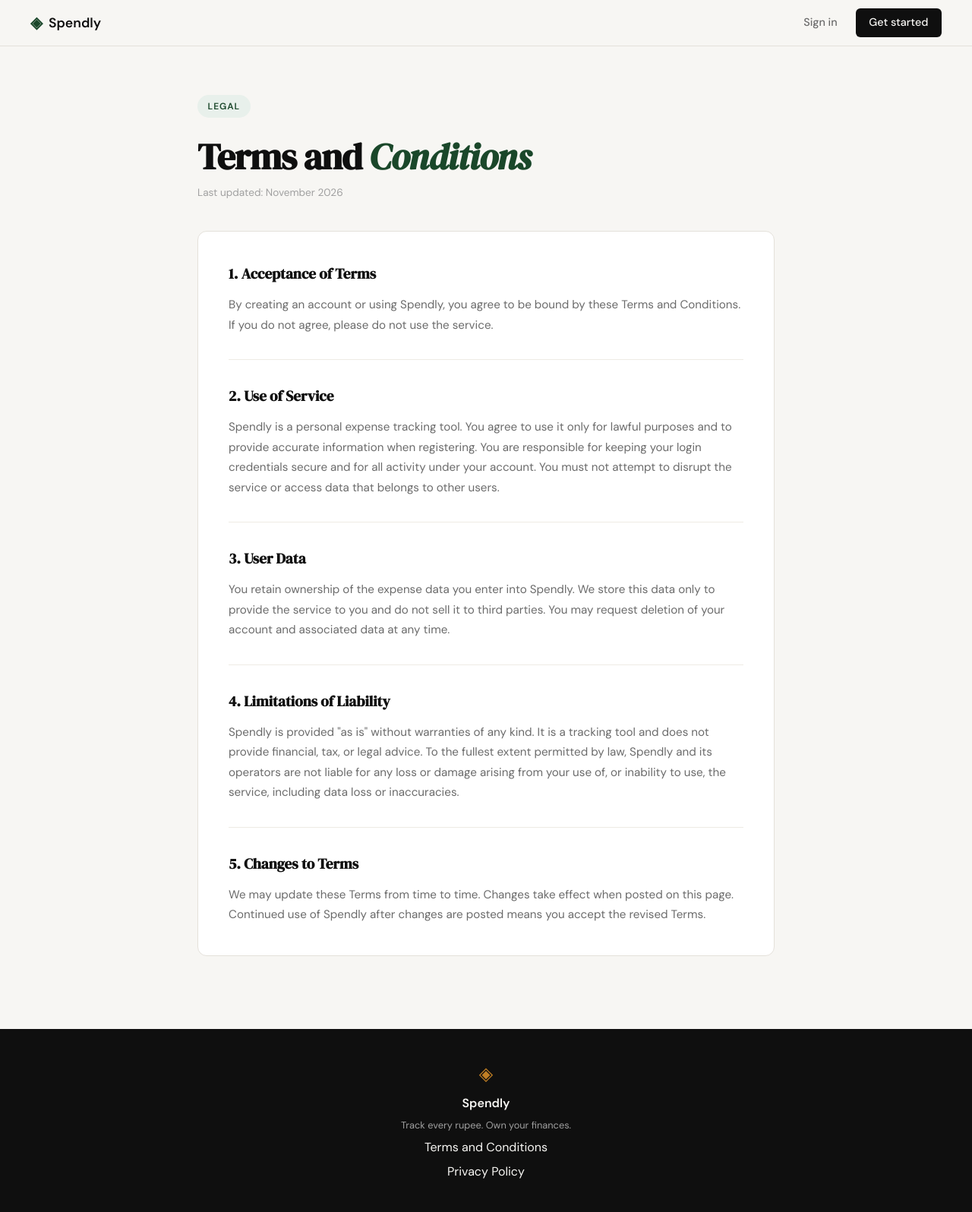
After one commit to PrathamShenoy14/spendly, a Flask app: page /terms in a window 1280 px wide. The commit adds this page. Shown: the whole page at 76% size. Run offline with Flask 3, Linux system fonts and the light colour scheme.

Commit message:
landing: add terms and conditions page and route

```diff
--- a/app.py
+++ b/app.py
@@ -20,6 +20,11 @@ def register():
 @app.route("/login")
 def login():
     return render_template("login.html")
+
+
+@app.route("/terms")
+def terms():
+    return render_template("terms.html")
 
 
 # ------------------------------------------------------------------ #
--- a/static/css/style.css
+++ b/static/css/style.css
@@ -508,6 +508,67 @@ a { color: inherit; text-decoration: none; }
 }
 
 /* ------------------------------------------------------------------ */
+/* Legal pages (terms, privacy)                                        */
+/* ------------------------------------------------------------------ */
+
+.legal {
+    padding: 4rem 2rem 6rem;
+}
+
+.legal-inner {
+    max-width: 760px;
+    margin: 0 auto;
+}
+
+.legal-title {
+    font-family: var(--font-display);
+    font-size: clamp(2rem, 4vw, 3rem);
+    line-height: 1.15;
+    letter-spacing: -0.02em;
+    color: var(--ink);
+    margin-bottom: 0.5rem;
+}
+
+.legal-title em {
+    font-style: italic;
+    color: var(--accent);
+}
+
+.legal-updated {
+    font-size: 0.85rem;
+    color: var(--ink-faint);
+    margin-bottom: 2.5rem;
+}
+
+.legal-card {
+    background: var(--paper-card);
+    border: 1px solid var(--border);
+    border-radius: var(--radius-md);
+    padding: 2.5rem;
+}
+
+.legal-card h2 {
+    font-family: var(--font-display);
+    font-size: 1.2rem;
+    color: var(--ink);
+    margin: 2rem 0 0.75rem;
+    padding-top: 2rem;
+    border-top: 1px solid var(--border-soft);
+}
+
+.legal-card h2:first-child {
+    margin-top: 0;
+    padding-top: 0;
+    border-top: none;
+}
+
+.legal-card p {
+    font-size: 0.95rem;
+    color: var(--ink-muted);
+    line-height: 1.75;
+}
+
+/* ------------------------------------------------------------------ */
 /* Responsive                                                          */
 /* ------------------------------------------------------------------ */
 
@@ -527,4 +588,6 @@ a { color: inherit; text-decoration: none; }
 @media (max-width: 600px) {
     .nav-links a:not(.nav-cta) { display: none; }
     .hero { padding: 3rem 1rem 2rem; }
+    .legal { padding: 2.5rem 1rem 4rem; }
+    .legal-card { padding: 1.5rem; }
 }
--- a/templates/base.html
+++ b/templates/base.html
@@ -34,7 +34,7 @@
             <span class="brand-icon">◈</span>
             <span class="footer-name">Spendly</span>
             <p class="footer-copy">Track every rupee. Own your finances.</p>
-            <a href="#">Terms and Conditions</a>
+            <a href="{{ url_for('terms') }}">Terms and Conditions</a>
             <a href="#">Privacy Policy</a>
         </div>
     </footer>
--- /dev/null
+++ b/templates/terms.html
@@ -0,0 +1,32 @@
+{% extends "base.html" %}
+
+{% block title %}Terms and Conditions — Spendly{% endblock %}
+
+{% block content %}
+
+<section class="legal">
+    <div class="legal-inner">
+        <div class="hero-badge">Legal</div>
+        <h1 class="legal-title">Terms and <em>Conditions</em></h1>
+        <p class="legal-updated">Last updated: November 2026</p>
+
+        <div class="legal-card">
+        <h2>1. Acceptance of Terms</h2>
+        <p>By creating an account or using Spendly, you agree to be bound by these Terms and Conditions. If you do not agree, please do not use the service.</p>
+
+        <h2>2. Use of Service</h2>
+        <p>Spendly is a personal expense tracking tool. You agree to use it only for lawful purposes and to provide accurate information when registering. You are responsible for keeping your login credentials secure and for all activity under your account. You must not attempt to disrupt the service or access data that belongs to other users.</p>
+
+        <h2>3. User Data</h2>
+        <p>You retain ownership of the expense data you enter into Spendly. We store this data only to provide the service to you and do not sell it to third parties. You may request deletion of your account and associated data at any time.</p>
+
+        <h2>4. Limitations of Liability</h2>
+        <p>Spendly is provided "as is" without warranties of any kind. It is a tracking tool and does not provide financial, tax, or legal advice. To the fullest extent permitted by law, Spendly and its operators are not liable for any loss or damage arising from your use of, or inability to use, the service, including data loss or inaccuracies.</p>
+
+        <h2>5. Changes to Terms</h2>
+        <p>We may update these Terms from time to time. Changes take effect when posted on this page. Continued use of Spendly after changes are posted means you accept the revised Terms.</p>
+        </div>
+    </div>
+</section>
+
+{% endblock %}
```
